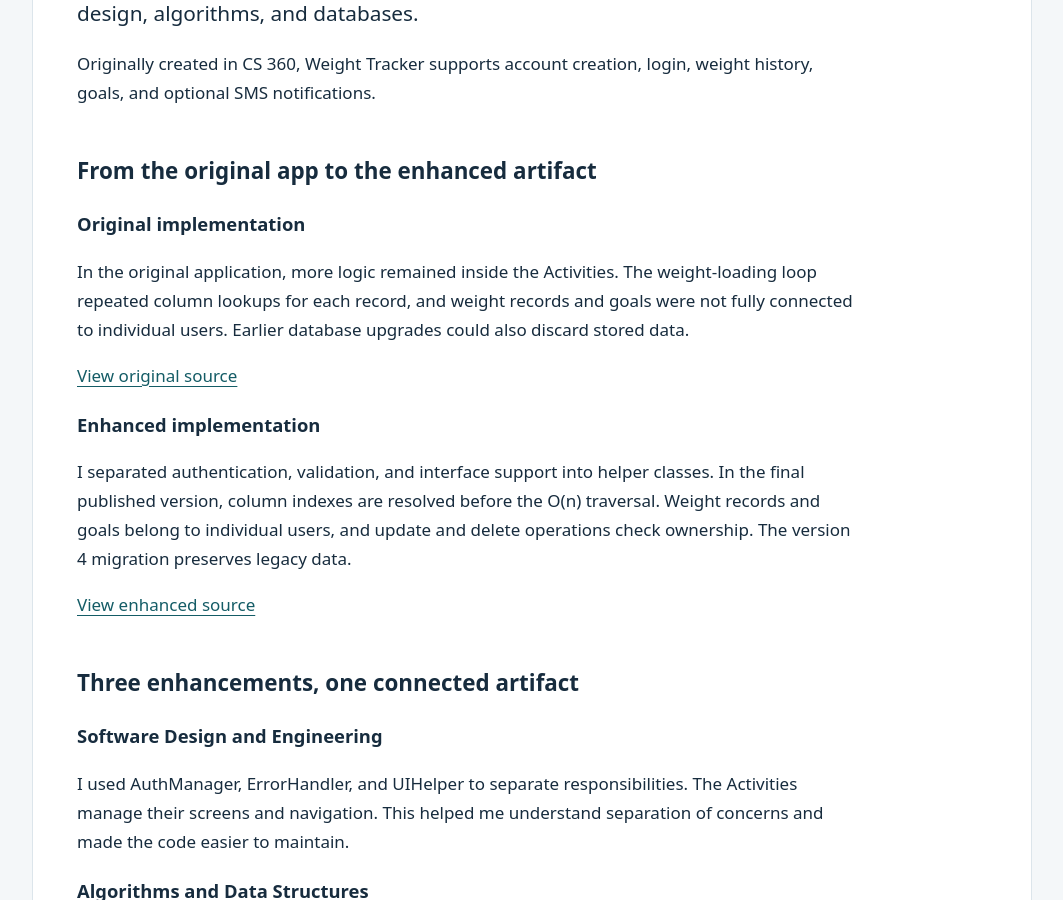
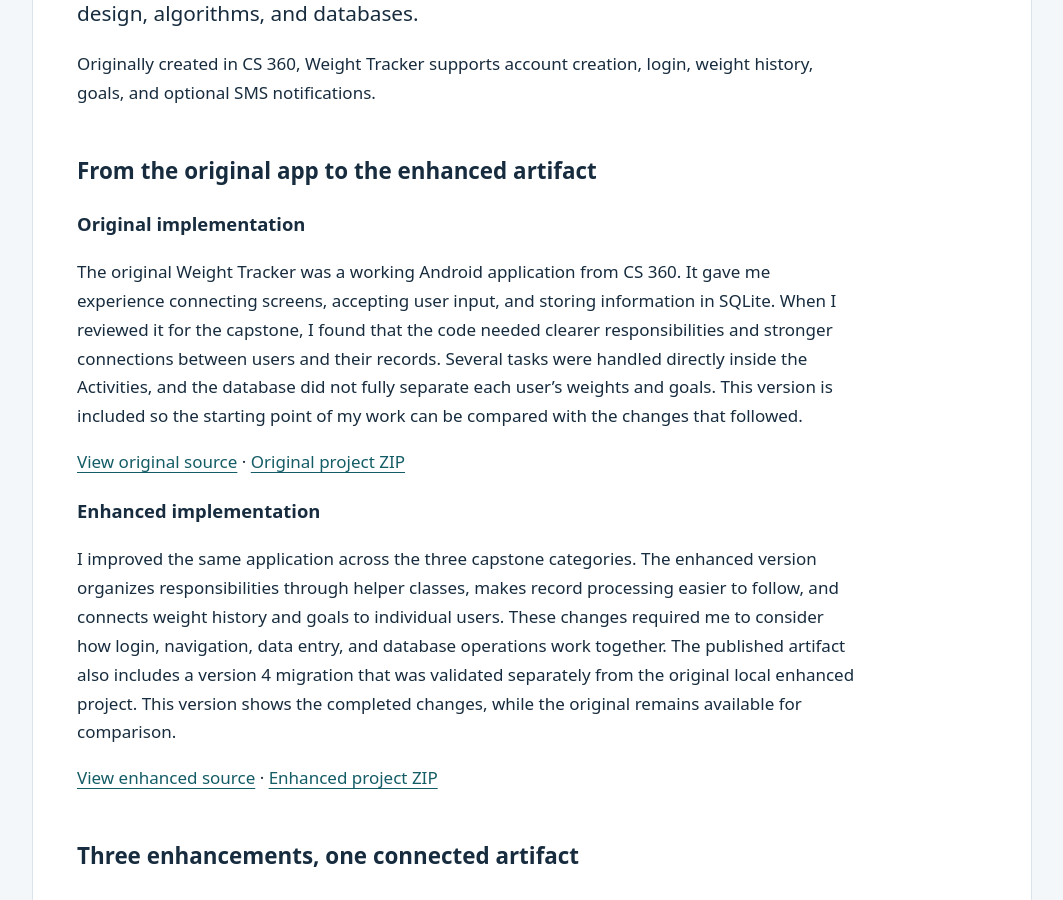
Before and after one commit to Todolomeos/josebustamante-eportfoliofinal, a Jekyll site: the page built from artifact.md, in a window 1280 px wide and 900 px high, scrolled down 300 px. Shown: the whole window, without its empty margins (108-1171 px from the left). Built offline with Jekyll 4.4.1, drawn with Linux system fonts in a browser that asks for light colours; our own code applies the rules of GitHub Pages for plain Markdown files; some of the changed text lies outside the part shown.

Commit message:
Clarify original and enhanced work and end with learning reflection

```diff
--- a/artifact.md
+++ b/artifact.md
@@ -6,11 +6,11 @@
 <section aria-labelledby="comparison-title">
 <h2 id="comparison-title">From the original app to the enhanced artifact</h2>
 <h3>Original implementation</h3>
-<p>In the original application, more logic remained inside the Activities. The weight-loading loop repeated column lookups for each record, and weight records and goals were not fully connected to individual users. Earlier database upgrades could also discard stored data.</p>
-<p><a href="https://github.com/Todolomeos/josebustamante-eportfoliofinal/tree/main/artifacts/weight-tracker-original">View original source</a></p>
+<p>The original Weight Tracker was a working Android application from CS 360. It gave me experience connecting screens, accepting user input, and storing information in SQLite. When I reviewed it for the capstone, I found that the code needed clearer responsibilities and stronger connections between users and their records. Several tasks were handled directly inside the Activities, and the database did not fully separate each user’s weights and goals. This version is included so the starting point of my work can be compared with the changes that followed.</p>
+<p><a href="https://github.com/Todolomeos/josebustamante-eportfoliofinal/tree/main/artifacts/weight-tracker-original">View original source</a> · <a href="artifacts/WeightTracker-original.zip">Original project ZIP</a></p>
 <h3>Enhanced implementation</h3>
-<p>I separated authentication, validation, and interface support into helper classes. In the final published version, column indexes are resolved before the O(n) traversal. Weight records and goals belong to individual users, and update and delete operations check ownership. The version 4 migration preserves legacy data.</p>
-<p><a href="https://github.com/Todolomeos/josebustamante-eportfoliofinal/tree/main/artifacts/weight-tracker/app/src/main/java/com/example/weighttrackerapp_josebustamante">View enhanced source</a></p>
+<p>I improved the same application across the three capstone categories. The enhanced version organizes responsibilities through helper classes, makes record processing easier to follow, and connects weight history and goals to individual users. These changes required me to consider how login, navigation, data entry, and database operations work together. The published artifact also includes a version 4 migration that was validated separately from the original local enhanced project. This version shows the completed changes, while the original remains available for comparison.</p>
+<p><a href="https://github.com/Todolomeos/josebustamante-eportfoliofinal/tree/main/artifacts/weight-tracker/app/src/main/java/com/example/weighttrackerapp_josebustamante">View enhanced source</a> · <a href="artifacts/WeightTracker-final.zip">Enhanced project ZIP</a></p>
 </section>
 <section aria-labelledby="enhancements-title"><h2 id="enhancements-title">Three enhancements, one connected artifact</h2><h3>Software Design and Engineering</h3>
 <p>I used AuthManager, ErrorHandler, and UIHelper to separate responsibilities. The Activities manage their screens and navigation. This helped me understand separation of concerns and made the code easier to maintain.</p>
@@ -37,12 +37,15 @@ while (cursor.moveToNext()) {
 
     int id = cursor.getInt(
             idIndex
-    );
-
-    double weight = cursor.getDouble(</code></pre>
+    );</code></pre>
 <p>The Cursor still visits each of the n returned records once, so the traversal remains O(n). I did not run a benchmark or an automated algorithm test suite, so I do not claim a measured speed improvement.</p>
 </section>
 
 <section aria-labelledby="validation-title"><h2 id="validation-title">Testing Results</h2><ul class="testing-results"><li>Three database instrumentation tests passed.</li><li>Two users kept separate weight records and goals.</li><li>The published database migration from version 3 to 4 was checked.</li><li>Testing used a Pixel 7 emulator with Android 14 (API 34).</li></ul><div class="validation-detail"><h3>Database checks</h3><ul><li>Foreign keys enabled; foreign_key_check returned no violations</li><li>integrity_check returned ok</li><li>Cross-user update and delete attempts returned false</li><li>Invalid user inserts were rejected</li><li>No crashes observed during the tested migration and account/CRUD flows</li></ul><h3>Manual application checks</h3><p>Account creation, duplicate usernames, empty fields, valid and invalid login, navigation, add/edit/delete weights, goals, refresh, and two-user data separation.</p><p>The published version 4 artifact was validated in an isolated Android copy. The original local enhanced project remains at DATABASE_VERSION 3. Passwords remain in plaintext; input validation and data isolation do not provide secure password storage.</p><a class="text-link" href="https://github.com/Todolomeos/josebustamante-eportfoliofinal/blob/main/artifacts/weight-tracker/CAPSTONE.md">Implementation and validation notes ↗</a></div></section>
-<section class="project-files" aria-labelledby="files-title"><h2 id="files-title">Project files</h2><div class="file-actions"><a class="action secondary" href="artifacts/WeightTracker-original.zip">Download Original Project</a><a class="action secondary" href="artifacts/WeightTracker-final.zip">Download Enhanced Project</a><a class="action secondary" href="code-review.html">Watch Code Review</a></div></section>
+<section aria-labelledby="learning-title">
+<h2 id="learning-title">What I Learned from This Project</h2>
+<p>Working on this application helped me become more patient and careful when making changes. A problem in one part of the app could affect another screen or a database operation. I learned to trace the data through the application, check the names used between Activities, and understand the cause of an error before changing the code.</p>
+<p>I also learned to separate my original plans from the work I actually completed. Some ideas changed as I reviewed the code and applied instructor feedback. Explaining those decisions helped me understand the project better and made my documentation more accurate. The experience showed me why developers need to be clear about what was tested, what improved, and what still needs attention.</p>
+<p>This artifact represents my growth from building a working application to reviewing and improving an existing one. I am still developing my skills, but I now have a better understanding of how to organize code, work with user data, and explain technical choices. These are habits I want to keep building as I begin my career in computer science.</p>
+</section>
 </div>
```
